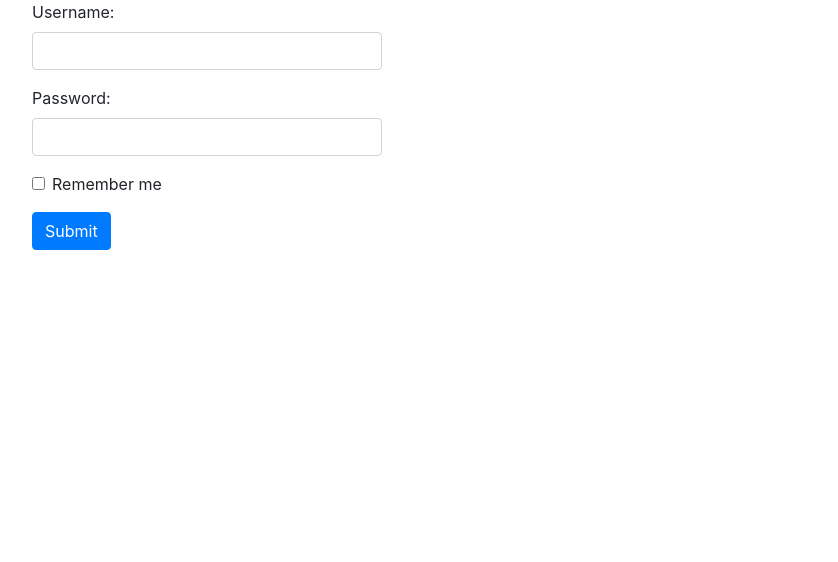
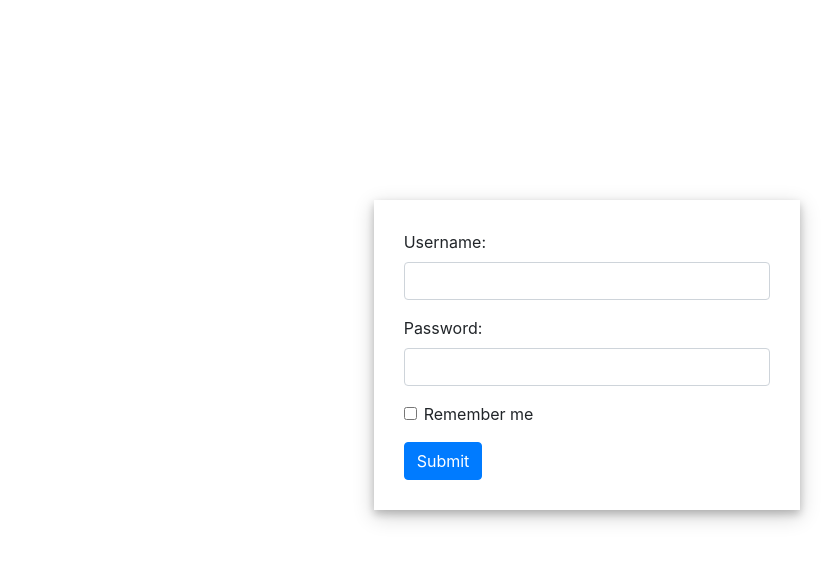
Before and after one commit to siddharthJadhav/AttendanceSystem, an Angular app: page /login in a window 1280 px wide. Shown: the top 562 px of the page, without its empty margins (53-891 px from the left). Built offline with nearby package versions, Linux system fonts and the light colour scheme.

Commit message:
design login page

```diff
--- a/src/app/pages/login/login.component.html
+++ b/src/app/pages/login/login.component.html
@@ -1,6 +1,6 @@
-<div class="container">
-    <div class="row">
-        <div class="col col-lg-4 col-lg-offset-4">
+<div class="container-fluid">
+    <div class="row login-form-row">
+        <div class="login-form col col-lg-4 offset-lg-4 col-md-4 offset-md-4 col-sm-6 offset-sm-3">
             <form>
                 <div class="form-group">
                   <label for="email">Username:</label>
--- a/src/app/pages/login/login.component.scss
+++ b/src/app/pages/login/login.component.scss
@@ -0,0 +1,11 @@
+.login-form-row {
+    margin-top: 200px;
+}
+
+form {
+    margin: 30px 15px;
+}
+
+.login-form {
+    box-shadow: 0 4px 8px 0 rgba(0, 0, 0, 0.2), 0 6px 20px 0 rgba(0, 0, 0, 0.19);
+}
```
